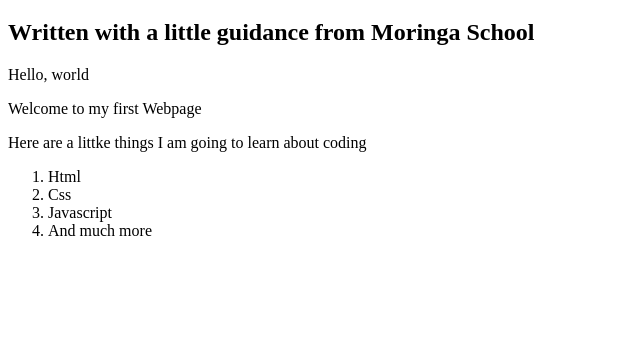
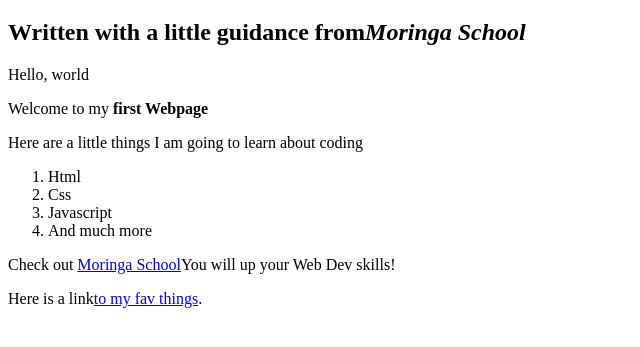
Before and after one commit to Carolkinyua-hub/my-first-webpage, a plain HTML site: page index.html in a window 1280 px wide. Shown: the part 61-408 px from the top of the page, without its empty margins (0-640 px from the left). Drawn offline with Linux system fonts and the light colour scheme.

Commit message:
New inline elements

```diff
--- a/index.html
+++ b/index.html
@@ -7,10 +7,10 @@
 </head>
 <body>
     <h1>My first webpage</h1>
-    <h2>Written with a little guidance from Moringa School</h2>
+    <h2>Written with a little guidance from<em>Moringa School</em> </h2>
     <p>Hello, world</p>
-    <p>Welcome to my first Webpage</p>
-    <p>Here are a littke things I am going to learn about coding
+    <p>Welcome to my <strong>first Webpage</strong></p>
+    <p>Here are a little things I am going to learn about coding
     </p>
     <ol>
         <li>Html</li>
@@ -18,6 +18,9 @@
         <li>Javascript</li>
         <li>And much more</li>
     </ol>
+    <p>Check out <a href="http://moringaschool.com/">Moringa School</a>You will up your Web Dev skills!</p>
+
+    <p>Here is a link<a href="favourite things.html">to my fav things</a>.</p>
 
 
 </body>
```
